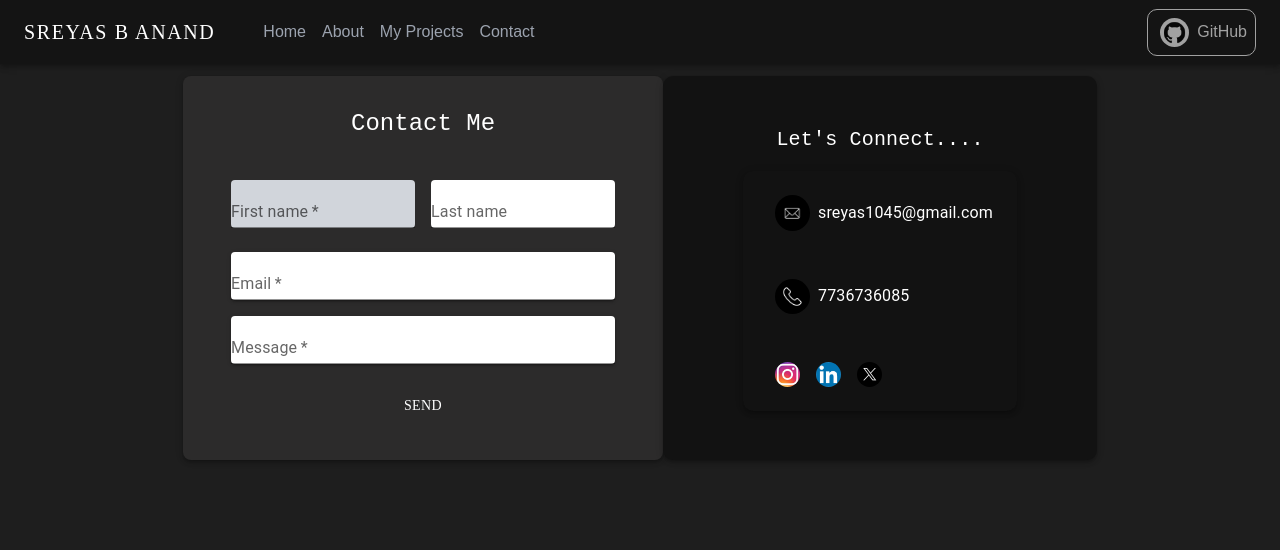
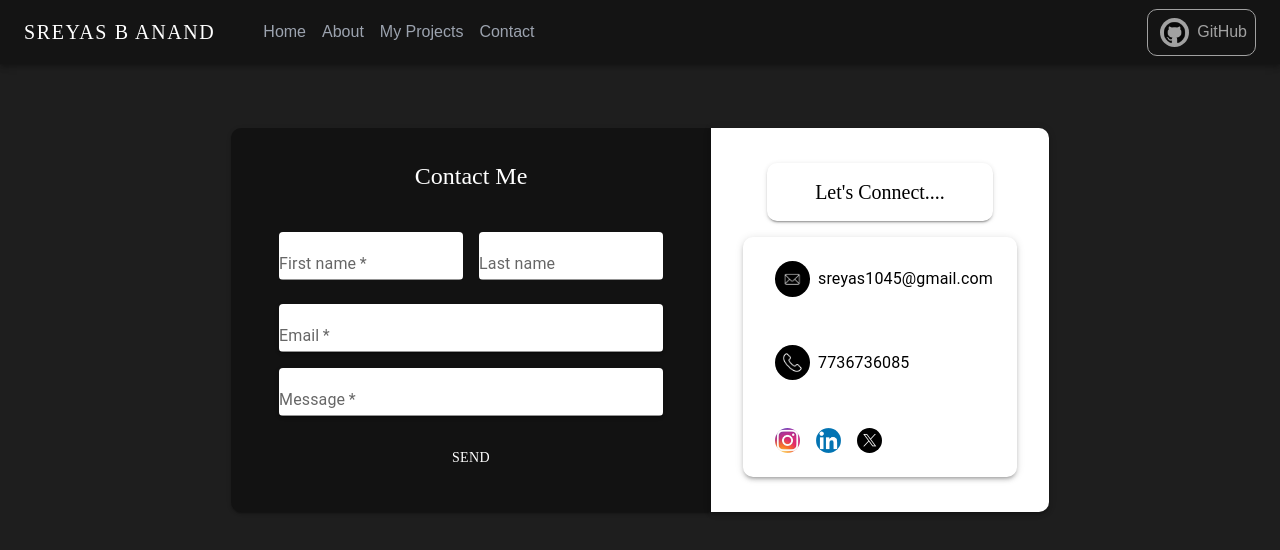
Before and after one commit to sreyas-b-anand/portfolio-sreyas, a React (Create React App) app: page /contact in a window 1280 px wide. Shown: the top 550 px of the page. Built offline with nearby package versions, Linux system fonts and the light colour scheme.

Commit message:
first commit

```diff
--- a/src/components/contactcomponents/Contact.jsx
+++ b/src/components/contactcomponents/Contact.jsx
@@ -42,10 +42,11 @@ const ContactMe = () => {
   return (
     <>
       <Box
-        className="bg-[#2c2b2b] h-96"
+        className="bg-[#121212] h-96"
         component="form"
         onSubmit={handleSubmit}
         sx={{
+          fontFamily: "montserrat",
           px: 4,
           maxHeight: 400,
           display: "flex",
@@ -54,16 +55,18 @@ const ContactMe = () => {
           flexWrap: "wrap",
           gap: 3,
           maxWidth: 480,
-          borderRadius: 2,
-          boxShadow: 3,
+          borderTopLeftRadius: "10px",
+          borderBottomLeftRadius: { md: "10px", xs: 0 },
+          boxShadow: 2,
+          borderTopRightRadius: { xs: "10px", md: 0 },
         }}
       >
         <Typography
           variant="h5"
           mb={2}
           sx={{
+            fontFamily: "montserrat",
             color: "white",
-            fontFamily: "monospace",
             pt: 4,
           }}
         >
@@ -74,7 +77,6 @@ const ContactMe = () => {
           component={"div"}
           sx={{
             display: "grid",
-
             alignItems: "center",
             flexWrap: "wrap",
             gap: 2,
@@ -83,7 +85,7 @@ const ContactMe = () => {
           <Grid container spacing={2} columns={16}>
             <Grid item xs={8}>
               <TextField
-                className="bg-gray-300"
+                className="bg-white"
                 required
                 id="standard-search"
                 label="First name"
@@ -92,6 +94,7 @@ const ContactMe = () => {
                 value={firstname}
                 onChange={(e) => setfirstName(e.target.value)}
                 sx={{
+                  fontFamily: "montserrat",
                   borderRadius: 1,
                   maxWidth: 450,
                   color: "#2f2f2f",
@@ -101,7 +104,7 @@ const ContactMe = () => {
             </Grid>
             <Grid item xs={8}>
               <TextField
-                className="bg-gray-300"
+                className="bg-white"
                 id="standard-search"
                 label="Last name"
                 type="text"
@@ -109,6 +112,7 @@ const ContactMe = () => {
                 value={lastname}
                 onChange={(e) => setlastName(e.target.value)}
                 sx={{
+                  fontFamily: "montserrat",
                   backgroundColor: "white",
                   border: "#999999",
                   maxWidth: 450,
@@ -123,7 +127,7 @@ const ContactMe = () => {
         <Grid container spacing={2} sx={{ maxWidth: 450 }}>
           <Grid item xs={12} sx={{ mx: 2 }}>
             <TextField
-              className="bg-gray-300"
+              className="bg-white"
               required
               id="standard-search"
               label="Email"
@@ -133,6 +137,7 @@ const ContactMe = () => {
               onChange={(e) => setEmail(e.target.value)}
               fullWidth
               sx={{
+                fontFamily: "montserrat",
                 backgroundColor: "white",
                 color: "#2f2f2f",
                 borderRadius: 1,
@@ -151,6 +156,7 @@ const ContactMe = () => {
               onChange={(e) => setMessage(e.target.value)}
               fullWidth
               sx={{
+                fontFamily: "montserrat",
                 backgroundColor: "white",
                 color: "#2f2f2f",
                 borderRadius: 1,
--- a/src/components/contactcomponents/Social.jsx
+++ b/src/components/contactcomponents/Social.jsx
@@ -7,25 +7,40 @@ function Social() {
   return (
     <>
       <Box
-        className="bg-[#121212] h-96 "
+        className="bg-[#ffffff] h-96 text-black"
         sx={{
           maxWidth: 480,
-          px: 10,
+          px:4,
           display: "flex",
           flexDirection: "column",
           alignItems: "center",
           flexWrap: "wrap",
           justifyContent: "center",
           boxShadow: 3,
-          borderRadius: "10px",
+          borderTopRightRadius : {md : '10px' , xs:0 },
+          borderBottomRightRadius : '10px',
           gap: 2,
+
+         borderBottomLeftRadius: {xs : '10px' , md:0},
+
         }}
       >
-        <Typography
-          sx={{ color: "white", fontFamily: "monospace", fontSize: 20 }}
+        <Box sx={{
+            maxWidth:400,
+            px:6,
+            gap:4,
+            borderRadius: "10px ",
+            boxShadow: 2,
+
+            py: 2,
+          }}
+      >
+        <Typography variant="h5"
+          sx={{  color: "black", fontFamily: "montserrat", fontSize: { xs: 18 , md:20 } ,  }}
         >
           Let's Connect....
         </Typography>
+        </Box>
         <SocialMailPh />
       </Box>
     </>
--- a/src/components/contactcomponents/SocialMailPh.jsx
+++ b/src/components/contactcomponents/SocialMailPh.jsx
@@ -6,7 +6,7 @@ import ig from "../../assets/socialimg/ig-x-ld/ig.jpeg";
 import x from "../../assets/socialimg/ig-x-ld/x.jpeg";
 import ld from "../../assets/socialimg/ig-x-ld/ld.jpeg";
 
-import {Link} from "@mui/material";
+import { Link } from "@mui/material";
 function SocialMailPh() {
   const medias = [
     {
@@ -30,9 +30,10 @@ function SocialMailPh() {
       <Box
         className=" flex flex-col "
         sx={{
-          px : 3,
-          gap:4,
-          borderRadius: "10px",
+          maxWidth: 400,
+          px: 3,
+          gap: 4,
+          borderRadius: "10px ",
           boxShadow: 3,
           flexWrap: "wrap",
           alignItems: "start",
--- a/src/index.css
+++ b/src/index.css
@@ -6,4 +6,6 @@
 body {
   font-family: 'Montserrat', sans-serif;
   background-color: #1e1e1e;
+  margin:  0;
+  width: 100vw;
 }
--- a/src/pages/Contact.jsx
+++ b/src/pages/Contact.jsx
@@ -1,18 +1,26 @@
-import ResponsiveAppBar from "../components/Navbar/Navbar"
-import ContactMe from "../components/contactcomponents/Contact"
-import Social from "../components/contactcomponents/Social"
+import ResponsiveAppBar from "../components/Navbar/Navbar";
+import ContactMe from "../components/contactcomponents/Contact";
+import Social from "../components/contactcomponents/Social";
 
-import { Container } from "@mui/material"
+import { Container } from "@mui/material";
 function Contact() {
   return (
     <div className="w-screen h-screen bg-bg text-primary ">
-        <ResponsiveAppBar />
-      <Container sx={{display : 'flex', alignItems:'center', justifyContent:"center"  ,flexDirection : {md : 'row' , xs : 'column'}}} className="w-screen  m-3">
-      <ContactMe />
-      <Social />
+      <ResponsiveAppBar />
+      <Container
+        sx={{
+          display: "flex",
+          alignItems: "center",
+          justifyContent: "center",
+          flexDirection: { md: "row", xs: "column" },
+        }}
+        className="w-screen  my-16"
+      >
+        <ContactMe />
+        <Social />
       </Container>
     </div>
-  )
+  );
 }
 
-export default Contact
+export default Contact;
```
Also changed, not shown: 1 other file (tests, documents, lock files or other folders).
